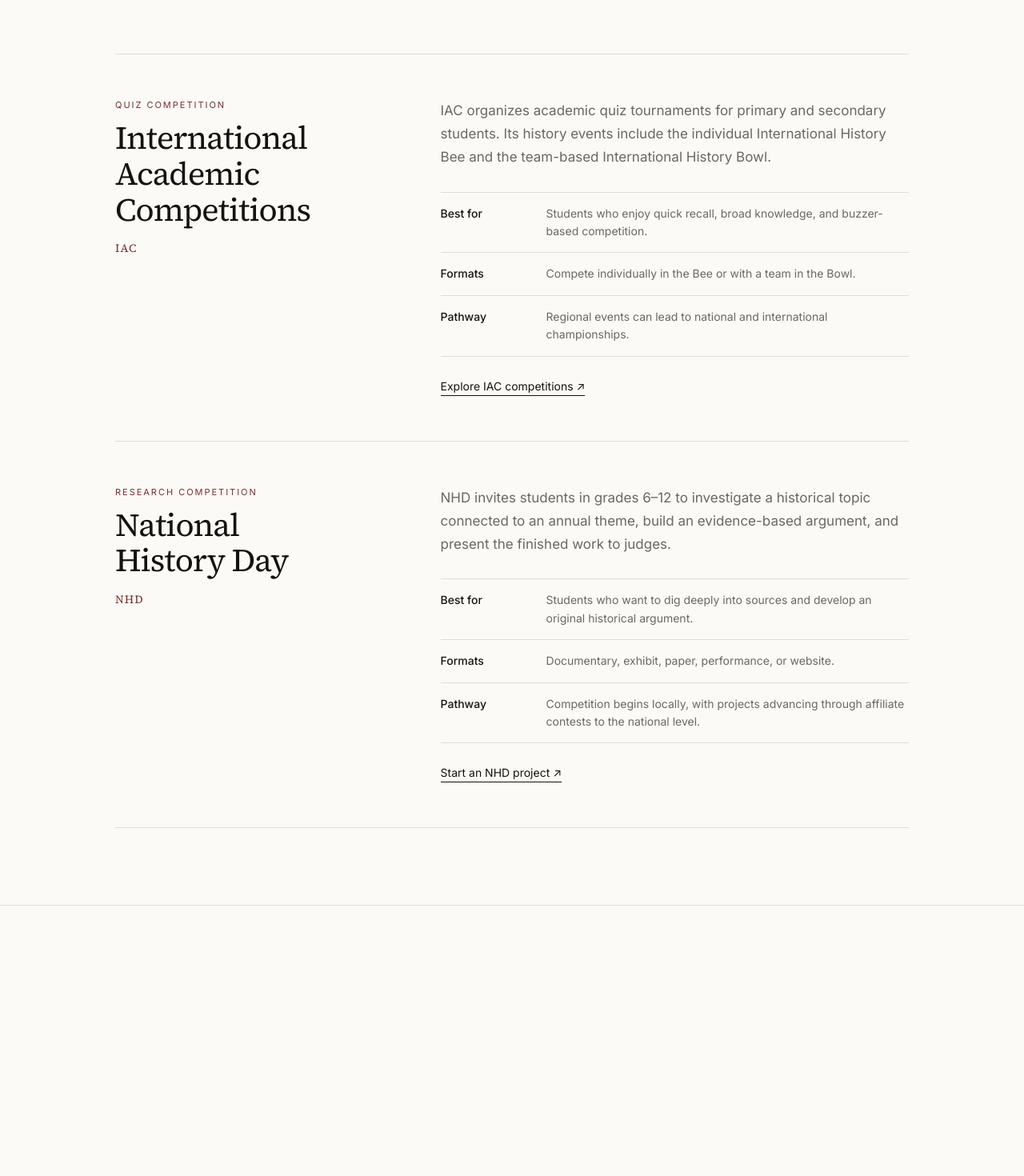
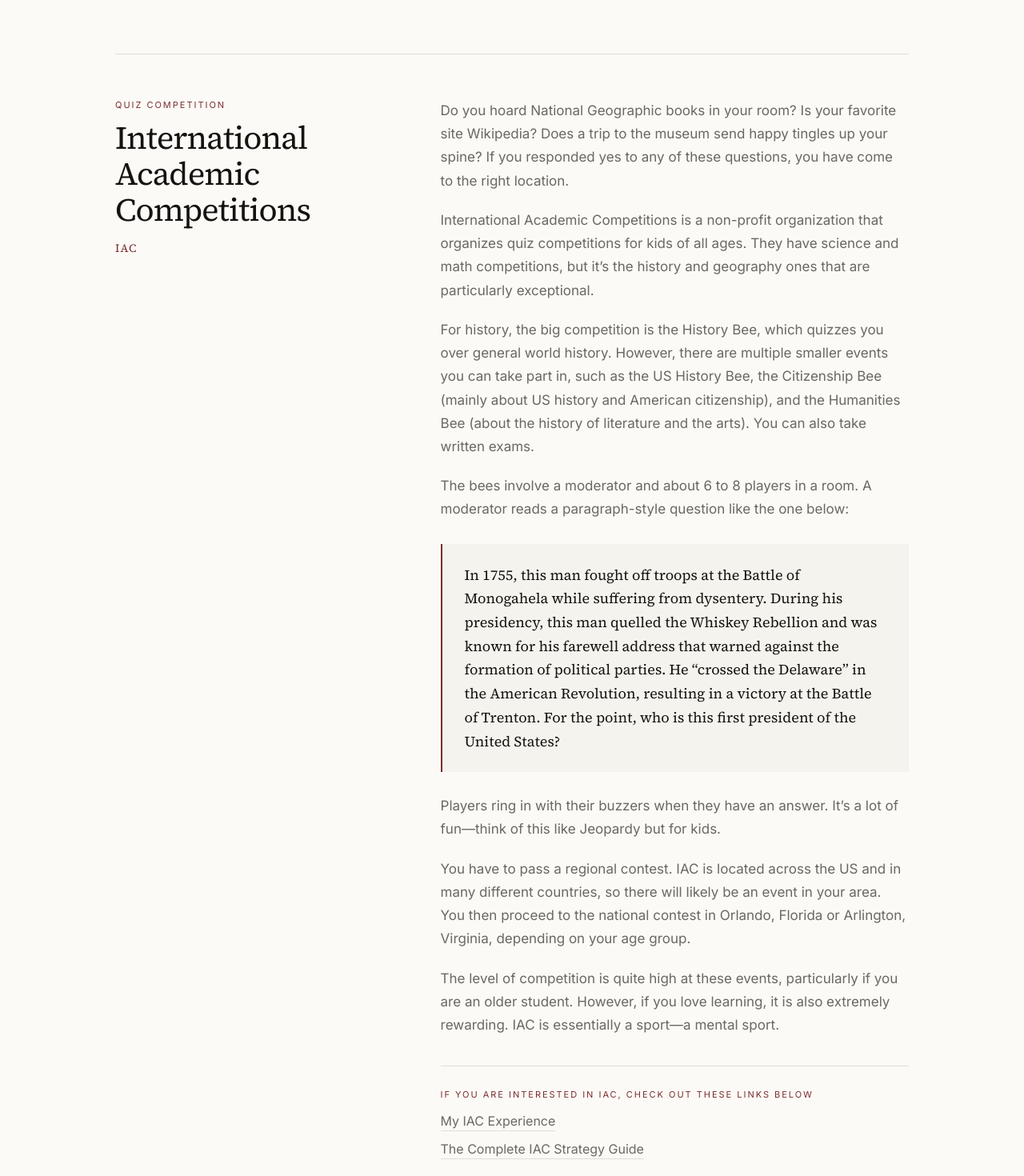
Before and after one commit to anushkagarg100/historyteen, a Next.js app: page /competitions in a window 1280 px wide. Shown: the part 560-2030 px from the top of the page at 80% size. Before the commit the page ends 1692 px from the top, so only its background shows below. Built offline with nearby package versions, Linux system fonts and the light colour scheme.

Commit message:
Expand International Academic Competitions guide

```diff
--- a/app/competitions/page.tsx
+++ b/app/competitions/page.tsx
@@ -18,7 +18,7 @@
           <h1>Put your historical thinking to the test.</h1>
           <p className={styles.destinationIntro}>
             From fast-paced quiz tournaments to months-long original research,
-            these are two of the best places to begin competing in history.
+            these are some of the best places to compete in history.
           </p>
 
           <div className={styles.competitionList}>
@@ -30,25 +30,103 @@
               </div>
               <div className={styles.competitionDetails}>
                 <p>
-                  IAC organizes academic quiz tournaments for primary and
-                  secondary students. Its history events include the
-                  individual International History Bee and the team-based
-                  International History Bowl.
+                  Do you hoard National Geographic books in your room? Is your
+                  favorite site Wikipedia? Does a trip to the museum send happy
+                  tingles up your spine? If you responded yes to any of these
+                  questions, you have come to the right location.
                 </p>
+                <p>
+                  International Academic Competitions is a non-profit
+                  organization that organizes quiz competitions for kids of all
+                  ages. They have science and math competitions, but it&rsquo;s
+                  the history and geography ones that are particularly
+                  exceptional.
+                </p>
+                <p>
+                  For history, the big competition is the History Bee, which
+                  quizzes you over general world history. However, there are
+                  multiple smaller events you can take part in, such as the US
+                  History Bee, the Citizenship Bee (mainly about US history and
+                  American citizenship), and the Humanities Bee (about the
+                  history of literature and the arts). You can also take written
+                  exams.
+                </p>
+                <p>
+                  The bees involve a moderator and about 6 to 8 players in a
+                  room. A moderator reads a paragraph-style question like the
+                  one below:
+                </p>
+
+                <blockquote className={styles.competitionQuestion}>
+                  In 1755, this man fought off troops at the Battle of
+                  Monogahela while suffering from dysentery. During his
+                  presidency, this man quelled the Whiskey Rebellion and was
+                  known for his farewell address that warned against the
+                  formation of political parties. He &ldquo;crossed the
+                  Delaware&rdquo; in the American Revolution, resulting in a
+                  victory at the Battle of Trenton. For the point, who is this
+                  first president of the United States?
+                </blockquote>
+
+                <p>
+                  Players ring in with their buzzers when they have an answer.
+                  It&rsquo;s a lot of fun—think of this like Jeopardy but for
+                  kids.
+                </p>
+                <p>
+                  You have to pass a regional contest. IAC is located across the
+                  US and in many different countries, so there will likely be an
+                  event in your area. You then proceed to the national contest
+                  in Orlando, Florida or Arlington, Virginia, depending on your
+                  age group.
+                </p>
+                <p>
+                  The level of competition is quite high at these events,
+                  particularly if you are an older student. However, if you love
+                  learning, it is also extremely rewarding. IAC is essentially a
+                  sport—a mental sport.
+                </p>
+
+                <div className={styles.competitionResources} id="iac-resources">
+                  <p className={styles.kicker}>
+                    If you are interested in IAC, check out these links below
+                  </p>
+                  <ul>
+                    <li>
+                      <a
+                        className={styles.placeholderLink}
+                        href="#"
+                        aria-disabled="true"
+                        tabIndex={-1}
+                      >
+                        My IAC Experience
+                      </a>
+                    </li>
+                    <li>
+                      <a
+                        className={styles.placeholderLink}
+                        href="#"
+                        aria-disabled="true"
+                        tabIndex={-1}
+                      >
+                        The Complete IAC Strategy Guide
+                      </a>
+                    </li>
+                  </ul>
+                </div>
+
                 <ul className={styles.competitionFacts}>
                   <li>
-                    <strong>Best for</strong>
-                    Students who enjoy quick recall, broad knowledge, and
-                    buzzer-based competition.
-                  </li>
-                  <li>
-                    <strong>Formats</strong>
-                    Compete individually in the Bee or with a team in the Bowl.
+                    <strong>Format</strong>
+                    Fast-paced, buzzer-based quiz competition.
                   </li>
                   <li>
                     <strong>Pathway</strong>
-                    Regional events can lead to national and international
-                    championships.
+                    Advance from a regional contest to the national level.
+                  </li>
+                  <li>
+                    <strong>Answer</strong>
+                    George Washington.
                   </li>
                 </ul>
                 <a
--- a/app/page.module.css
+++ b/app/page.module.css
@@ -547,6 +547,44 @@
   color: var(--muted);
 }
 
+.competitionDetails > p + p {
+  margin-top: 20px;
+}
+
+.competitionQuestion {
+  margin: 28px 0;
+  padding: 24px 28px;
+  border-left: 2px solid var(--accent);
+  background: color-mix(in srgb, var(--rule) 28%, transparent);
+  font-family: var(--font-serif-display), Georgia, serif;
+  font-size: 18px;
+  line-height: 1.65;
+}
+
+.competitionResources {
+  margin-top: 36px;
+  padding-top: 28px;
+  border-top: 1px solid var(--rule);
+}
+
+.competitionResources ul {
+  margin-top: 16px;
+  list-style: none;
+}
+
+.competitionResources li + li {
+  margin-top: 12px;
+}
+
+.placeholderLink {
+  display: inline-block;
+  padding-bottom: 2px;
+  border-bottom: 1px solid var(--rule);
+  color: var(--muted);
+  cursor: not-allowed;
+  pointer-events: none;
+}
+
 .competitionFacts {
   margin-top: 28px;
   list-style: none;
```
